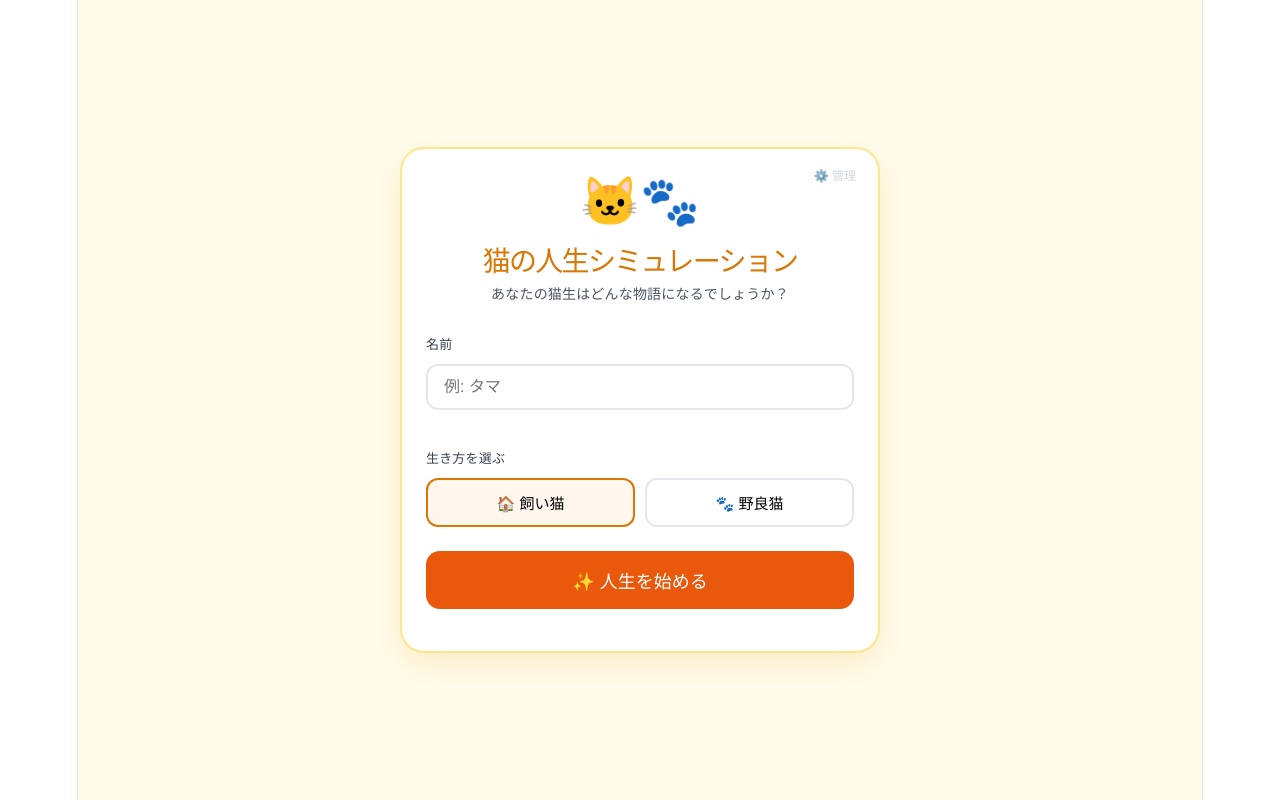
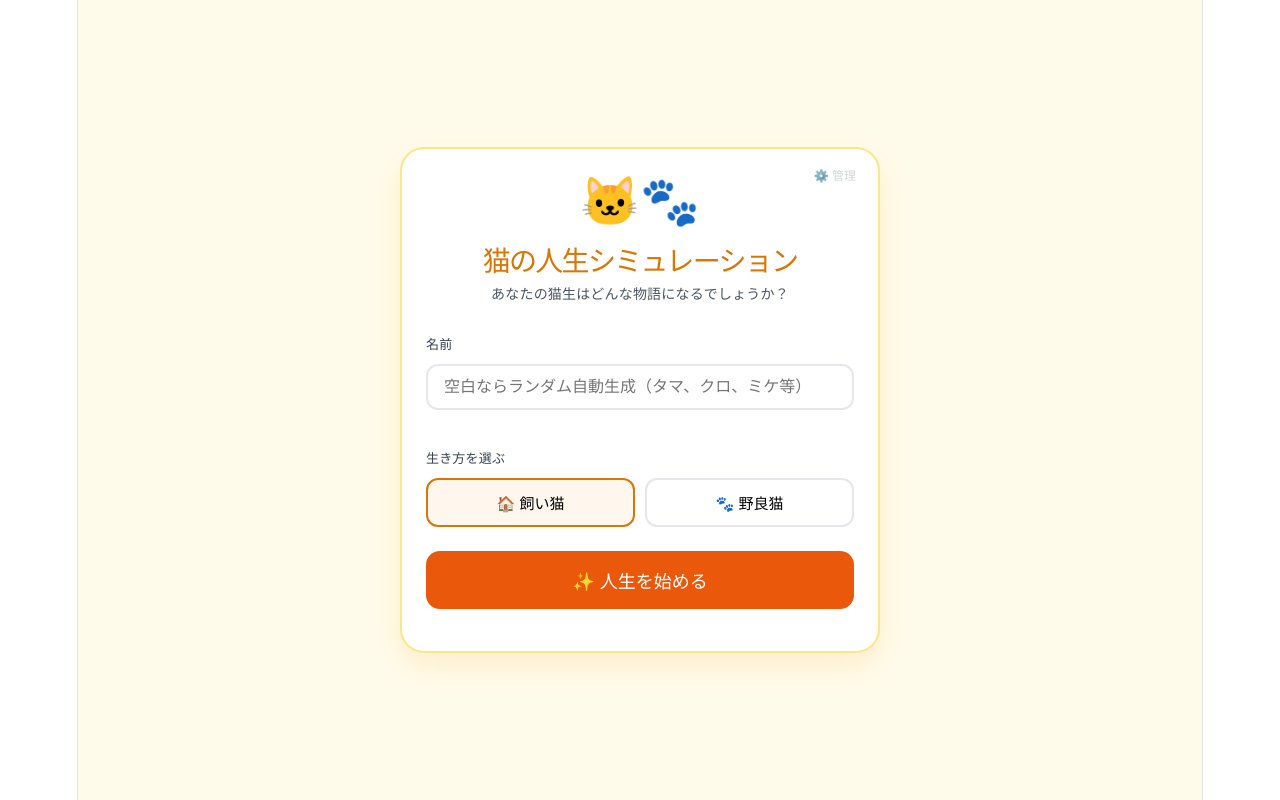
Before and after one commit to n0tya/cat-game, a React (Vite) app: page / in a window 1280 px wide. Built offline with nearby package versions, Linux system fonts and the light colour scheme.

Commit message:
スマホの入力欄とランダム名前自動生成を修正

```diff
--- a/src/App.jsx
+++ b/src/App.jsx
@@ -209,6 +209,8 @@ const EVENT_DB = {
 };
 
 const EMOJIS = ['🐱', '🐈', '🐈‍⬛', '🐾', '😻', '😸', '😽'];
+// 空欄時の自動ランダム生成用の名前候補
+const RANDOM_CAT_NAMES = ['タマ', 'クロ', 'ミケ', 'チャトラ', 'レオ', 'ルーク', 'ハナ', 'モモ', 'コタロー', 'キジ', 'ソラ', 'チビ', 'マロン', 'トラ', 'レオ'];
 
 export default function CatLifeGame() {
   const [gameState, setGameState] = useState('START');
@@ -267,7 +269,11 @@ export default function CatLifeGame() {
 
   const startGame = (e) => {
     e.preventDefault();
-    const finalName = catName.trim() === '' ? 'タマ' : catName;
+    // 空欄の場合は多彩な候補からランダムに名前を自動生成
+    const finalName = catName.trim() === ''
+      ? RANDOM_CAT_NAMES[Math.floor(Math.random() * RANDOM_CAT_NAMES.length)]
+      : catName;
+
     setCatName(finalName);
     setAge(0);
     setStats({
@@ -396,9 +402,9 @@ export default function CatLifeGame() {
     container: { minHeight: '100vh', backgroundColor: '#fffbeb', display: 'flex', alignItems: 'center', justifyContent: 'center', fontFamily: 'sans-serif', color: '#1f2937', padding: '16px', boxSizing: 'border-box' },
     card: { backgroundColor: '#ffffff', padding: '32px 24px', borderRadius: '24px', boxShadow: '0 12px 30px rgba(245, 158, 11, 0.15)', maxWidth: '480px', width: '100%', textAlign: 'center', border: '2px solid #fde68a', boxSizing: 'border-box', position: 'relative' },
     title: { fontSize: '28px', fontWeight: '900', color: '#d97706', marginBottom: '8px' },
-    input: { width: '100%', padding: '12px 16px', fontSize: '16px', border: '2px solid #e5e7eb', borderRadius: '12px', marginBottom: '20px', boxSizing: 'border-box', outline: 'none' },
+    // スマホのダークモード等でも確実に白背景・黒文字になるよう指定
+    input: { width: '100%', padding: '12px 16px', fontSize: '16px', border: '2px solid #e5e7eb', borderRadius: '12px', marginBottom: '20px', boxSizing: 'border-box', outline: 'none', backgroundColor: '#ffffff', color: '#1f2937' },
     submitButton: { width: '100%', padding: '16px', fontSize: '18px', fontWeight: 'bold', backgroundColor: '#ea580c', color: '#ffffff', border: 'none', borderRadius: '14px', cursor: 'pointer', marginBottom: '10px' },
-    // 右上に配置する目立たない管理者リンク
     adminTopRight: { position: 'absolute', top: '16px', right: '16px', fontSize: '12px', color: '#d1d5db', cursor: 'pointer', background: 'none', border: 'none', textDecoration: 'none', transition: 'color 0.2s' }
   };
 
@@ -444,13 +450,10 @@ export default function CatLifeGame() {
     return (
       <div style={styles.container}>
         <div style={styles.card}>
-          {/* 右上の目立たない管理者ボタン */}
           <button
             onClick={() => setGameState('ADMIN')}
             style={styles.adminTopRight}
             title="管理者ページ"
-            onMouseOver={(e) => e.target.style.color = '#9ca3af'}
-            onMouseOut={(e) => e.target.style.color = '#d1d5db'}
           >
             ⚙️ 管理
           </button>
@@ -462,7 +465,14 @@ export default function CatLifeGame() {
           <form onSubmit={startGame}>
             <div style={{ textAlign: 'left', marginBottom: '16px' }}>
               <label style={{ display: 'block', fontSize: '13px', fontWeight: 'bold', marginBottom: '6px', color: '#374151' }}>名前</label>
-              <input type="text" value={catName} onChange={e => setCatName(e.target.value)} placeholder="例: タマ" style={styles.input} />
+              {/* うっすらと自動生成を案内するプレースホルダーを設定 */}
+              <input
+                type="text"
+                value={catName}
+                onChange={e => setCatName(e.target.value)}
+                placeholder="空白ならランダム自動生成（タマ、クロ、ミケ等）"
+                style={styles.input}
+              />
             </div>
 
             <div style={{ textAlign: 'left', marginBottom: '24px' }}>
@@ -556,12 +566,10 @@ export default function CatLifeGame() {
     <div style={styles.container}>
       <div style={styles.card}>
         <div style={{ fontSize: '48px', marginBottom: '8px' }}>{EMOJIS[Math.floor(Math.random() * EMOJIS.length)]}</div>
-        {/* スマホでもはっきりと視認できる濃い文字色に変更 */}
         <h1 style={{ fontSize: '26px', fontWeight: '900', marginBottom: '4px', color: '#1f2937' }}>猫生終了</h1>
         <p style={{ fontSize: '16px', color: '#d97706', fontWeight: 'bold', marginBottom: '10px' }}>{catName} は {age} 歳で虹の橋を渡りました。</p>
         <p style={{ fontSize: '13px', color: '#dc2626', fontWeight: 'bold', marginBottom: '14px', backgroundColor: '#fef2f2', padding: '8px', borderRadius: '8px', border: '1px solid #fecaca' }}>💀 死因: {causeOfDeath}</p>
 
-        {/* 結果画面のローカルランキング表示 */}
         <div style={{ backgroundColor: '#fff7ed', padding: '12px', borderRadius: '12px', marginBottom: '14px', border: '1px solid #fde68a', textAlign: 'left' }}>
           <p style={{ fontSize: '13px', color: '#9a3412', fontWeight: 'bold', marginBottom: '6px' }}>
             🏆 今回のスコア: <span style={{ fontSize: '16px', color: '#d97706' }}>{(stats.territory * 10) + (age * 50)} pt</span>
```
